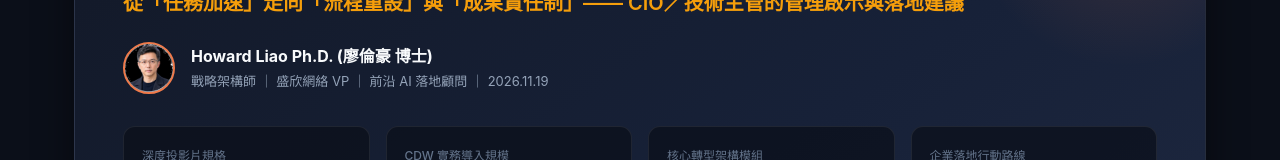
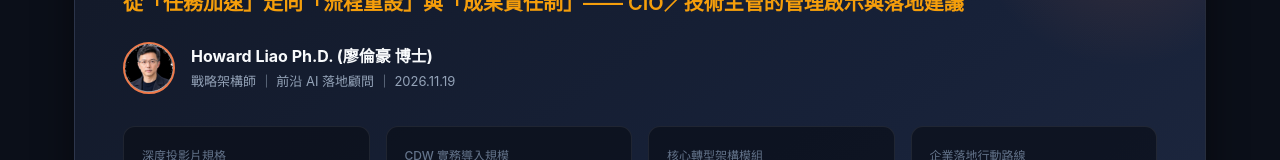
Before and after one commit to HowardLiao/Seminar, a plain HTML site: page 009/index.html in a window 1280 px wide. Shown: the part 277-437 px from the top of the page. Drawn offline with Linux system fonts and the light colour scheme.

Commit message:
chore: remove 盛欣網絡 VP title from seminar 009

```diff
--- a/009/index.html
+++ b/009/index.html
@@ -632,7 +632,7 @@
       <img src="assets/howard-liao-portrait-square.jpg" alt="Howard Liao Ph.D." class="author-avatar">
       <div class="author-info">
         <h3>Howard Liao Ph.D. (廖倫豪 博士)</h3>
-        <p>戰略架構師 ｜ 盛欣網絡 VP ｜ 前沿 AI 落地顧問 ｜ 2026.11.19</p>
+        <p>戰略架構師 ｜ 前沿 AI 落地顧問 ｜ 2026.11.19</p>
       </div>
     </div>
 
```
